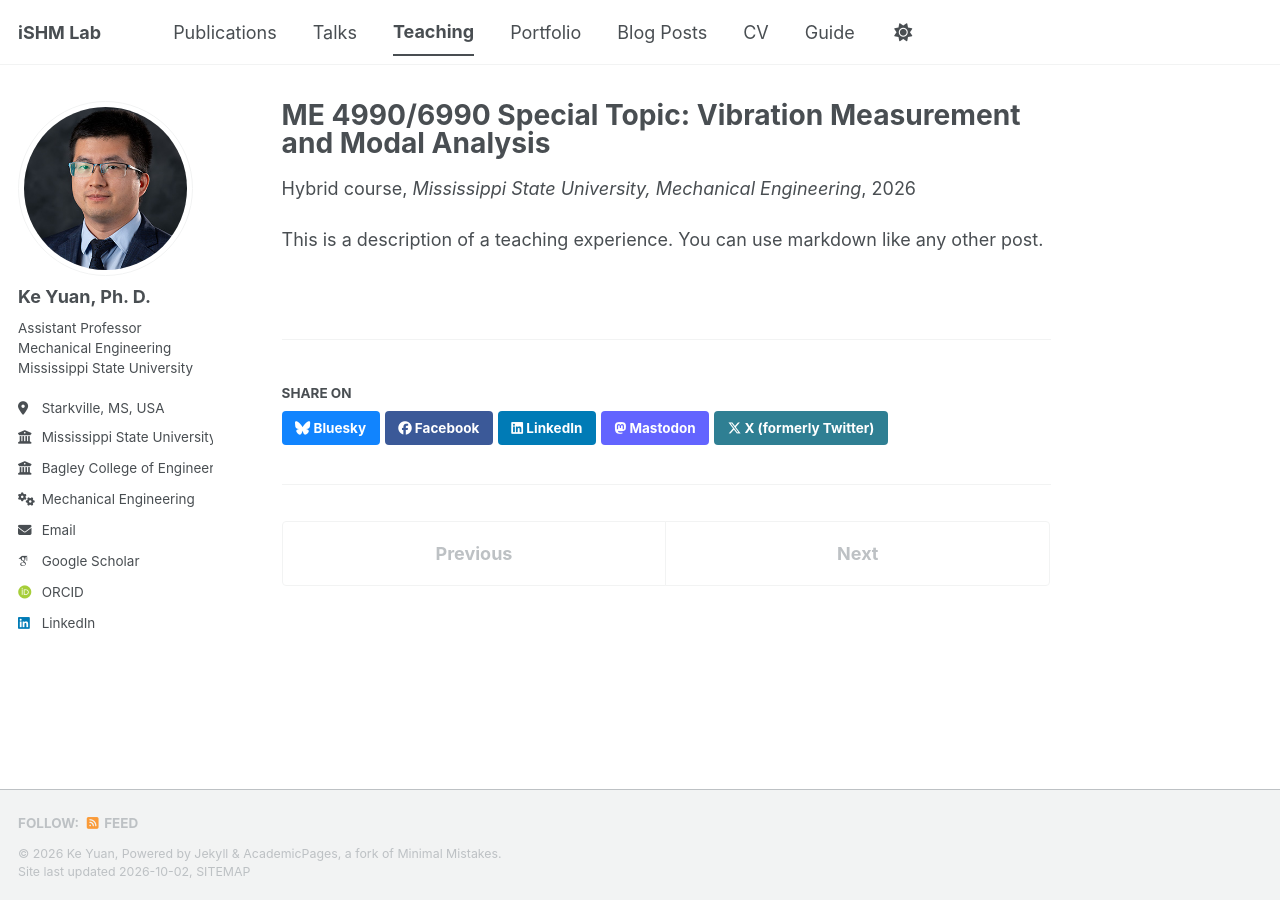
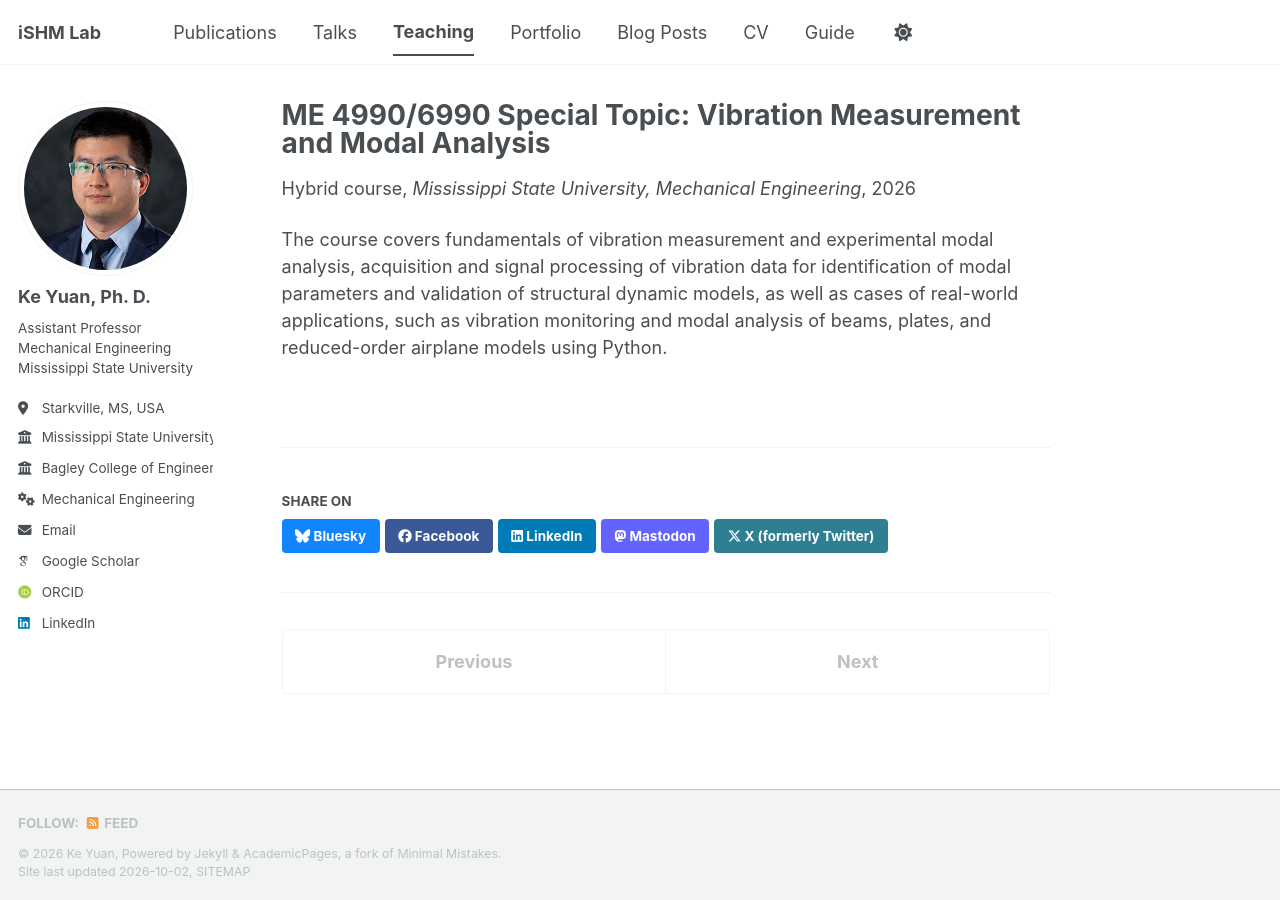
Before and after one commit to KeYuan2025/KeYuan2025.github.io, a Jekyll site: the page built from _teaching/2026-fall-teaching-1.md, in a window 1280 px wide. Built offline with Jekyll 4.4.1, drawn with Linux system fonts in a browser that asks for light colours; some web fonts are replaced; a script bundle is joined from its source files by our own code; library files that are not in the unit come from our copies.

Commit message:
Update 2026-fall-teaching-1.md

```diff
--- a/_teaching/2026-fall-teaching-1.md
+++ b/_teaching/2026-fall-teaching-1.md
@@ -10,4 +10,4 @@ location: "Starkville, MS"
 title_link: false
 ---
 
-This is a description of a teaching experience. You can use markdown like any other post.
+ The course covers fundamentals of vibration measurement and experimental modal analysis, acquisition and signal processing of vibration data for identification of modal parameters and validation of structural dynamic models, as well as cases of real-world applications, such as vibration monitoring and modal analysis of beams, plates, and reduced-order airplane models using Python.
```
